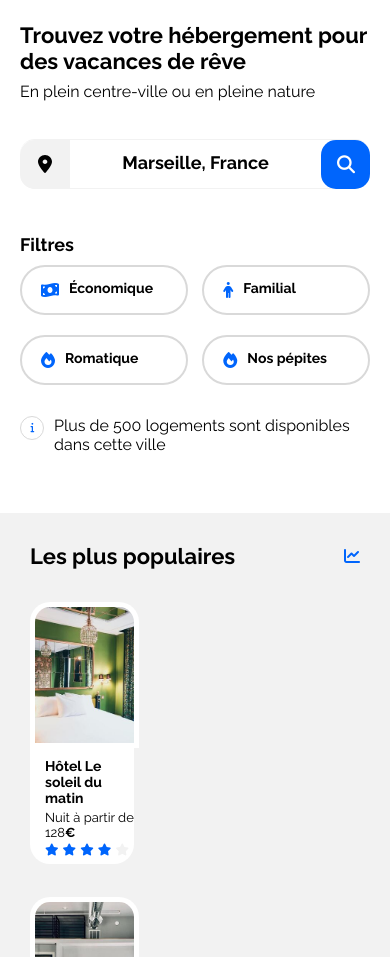
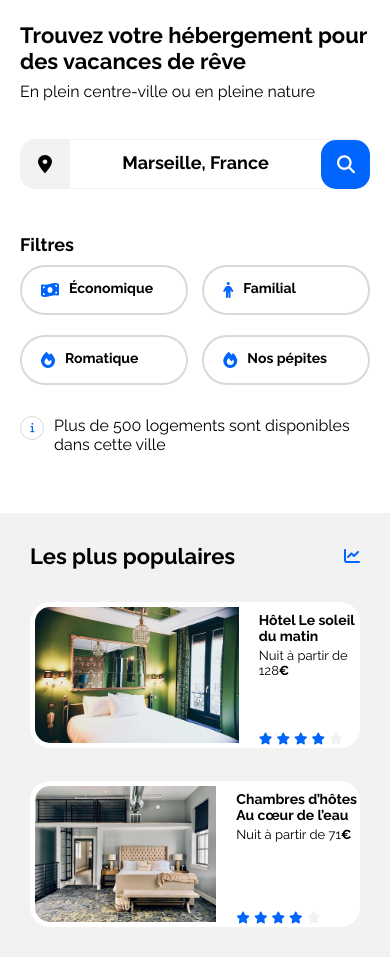
Before and after one commit to Recruiter2/booki, a plain HTML site: page index.html in a window 390 px wide. Shown: the part 123-1080 px from the top of the page. Drawn offline with Linux system fonts and the light colour scheme.

Commit message:
another section up +fix cosmetics

```diff
--- a/css/style.css
+++ b/css/style.css
@@ -623,10 +623,7 @@ article a img {
 
     }
 
-    .populaires-cards a .card {
 
-        flex-direction: column;
-    }
 
     .populaires-cards .card-title {
         font-size: 14px;
@@ -638,9 +635,7 @@ article a img {
 
     .populaires-cards img {
         width: 100%;
-        border-radius: 0px;
-        border-top-left-radius: 20px;
-        border-top-right-radius: 20px;
+
     }
 
     .populaires-cards .card-content {
@@ -651,7 +646,11 @@ article a img {
         justify-content: space-between;
         box-sizing: border-box;
         background-color: white;
-        border-radius:  0px  0px 20px 20px ;
+        border-radius:  0px 20px 20px  0px ;
+    }
+
+    .populaires-cards .card-rating {
+         margin-bottom: 0px;
     }
 
 
@@ -862,6 +861,10 @@ article a img {
         min-width: 305px;
     }
 
+    .populaires-cards a {
+        width: 100%;
+    }
+
     /*activiite*/
 
     .activites {
```
